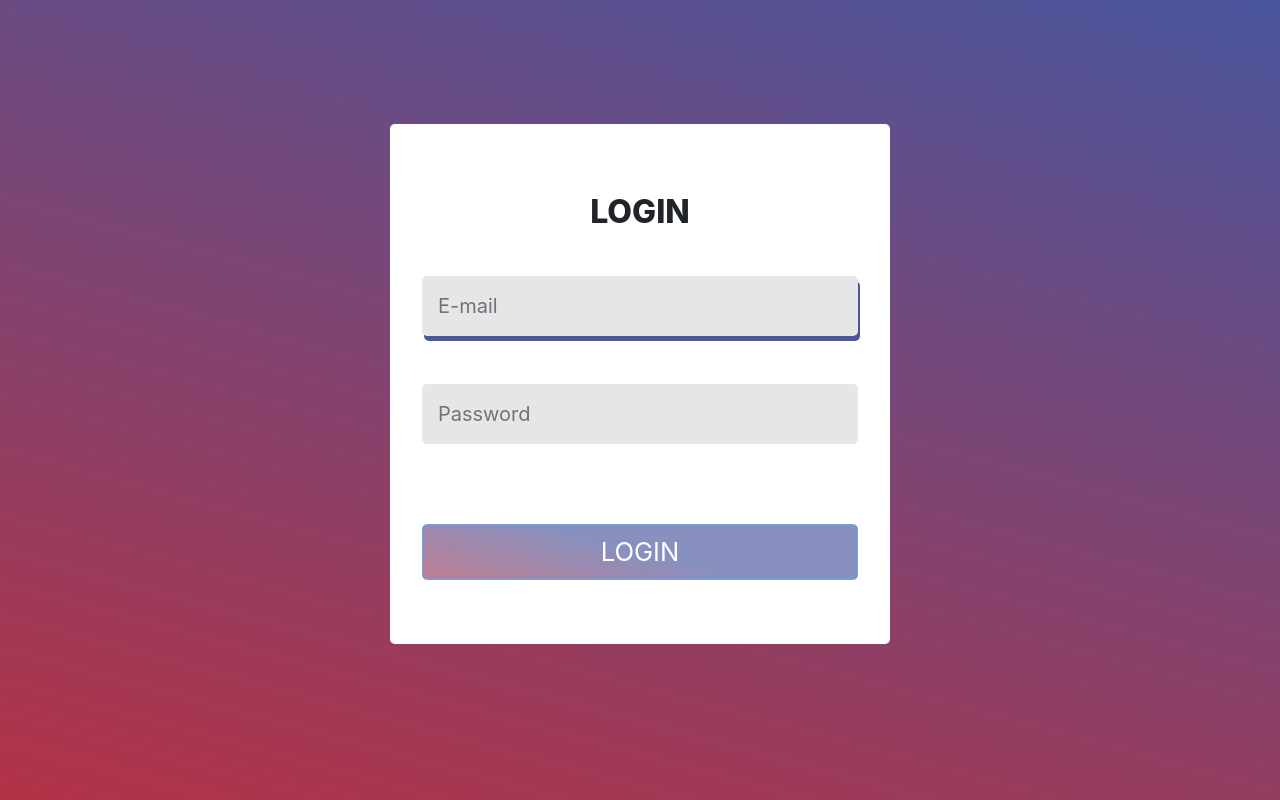
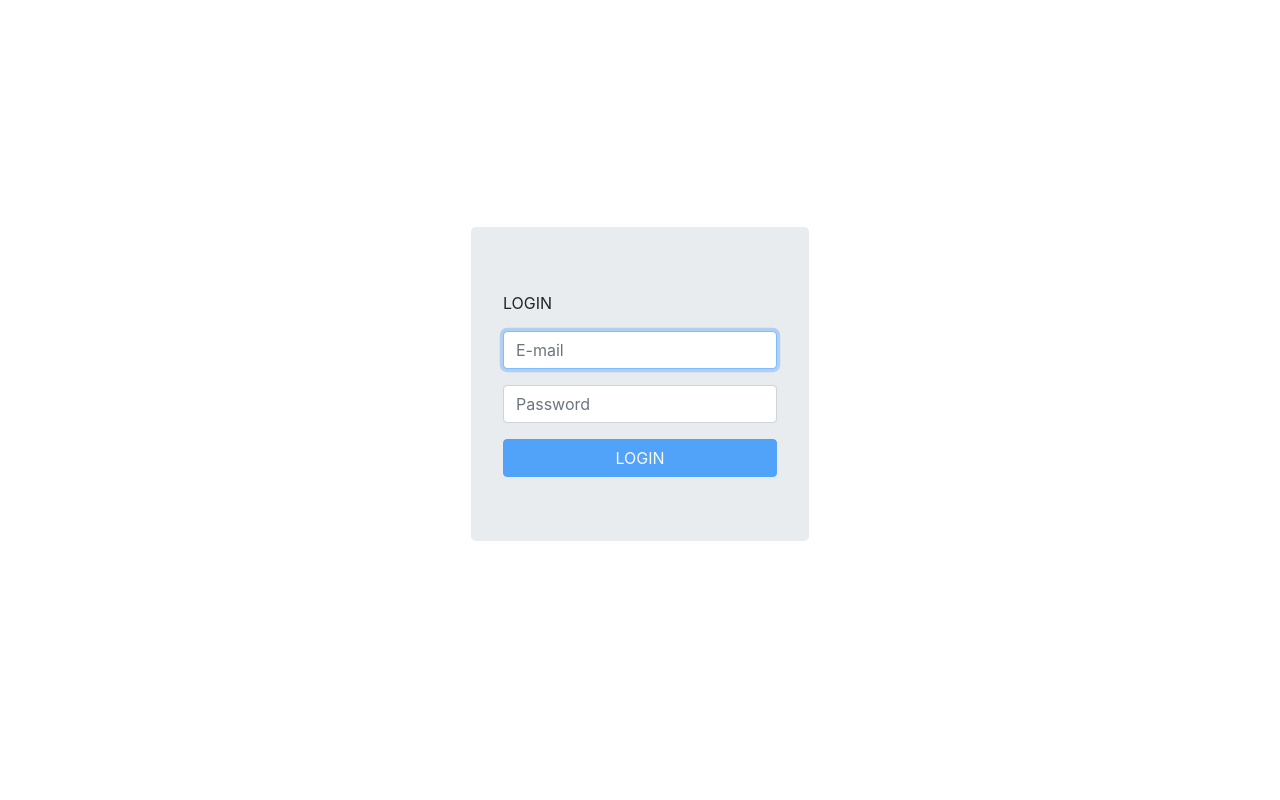
Before and after one commit to sauravtb/Ep-fileviewer, a React (Create React App) app: page / in a window 1280 px wide. Built offline with nearby package versions, Linux system fonts and the light colour scheme; a web font is replaced by a local one.

Commit message:
Login page changes

```diff
--- a/src/App.js
+++ b/src/App.js
@@ -1,8 +1,8 @@
 import React from "react";
 import { BrowserRouter as Router, Switch, Route } from "react-router-dom";
-import { Login, Nomatch } from "./Components";
-import { InboundFiles, OutboundFiles } from "./Components";
-import Table from "./Components/Table/Table.jsx";
+import { Login, Nomatch } from "./components";
+import { InboundFiles, OutboundFiles } from "./components";
+import Table from "./components/Table/Table";
 
 function App() {
   return (
--- a/src/Components/Login/Login.js
+++ b/src/Components/Login/Login.js
@@ -1,24 +1,23 @@
 import React, { useState, useRef, useEffect } from "react";
 import { useHistory } from "react-router-dom";
-import "bootstrap/dist/css/bootstrap.min.css";
-import Jumbotron from "react-bootstrap/Jumbotron";
-import styled from "styled-components";
 import Form from "react-bootstrap/Form";
 import Button from "react-bootstrap/Button";
+import styled from "styled-components";
+import Jumbotron from "react-bootstrap/Jumbotron";
+import "bootstrap/dist/css/bootstrap.min.css";
 
 function LoginNew() {
   const [email, setEmail] = useState("");
   const [password, setPassword] = useState("");
   const [emailError, setEmailError] = useState("");
   const [passwordError, setPasswordError] = useState("");
-  const [disable, setDisable] = useState(false);
+  const [disable] = useState(false);
   const inputFocus = useRef();
   let history = useHistory();
 
   function ValidateEmailAndPassword() {
-    const emailErrorMessage = "invalid email address.";
-    const passwordErrorMessage =
-      "min len 14, an alpha numeric with a  special character.";
+    const emailErrorMessage = "Invalid E-mail address";
+    const passwordErrorMessage = "Invalid Password";
     const mailformat =
       /^[a-zA-Z0-9.!#$%&'*+/=?^_`{|}~-]+@[a-zA-Z0-9-]+(?:\.[a-zA-Z0-9-]+)*$/;
 
@@ -28,16 +27,7 @@ function LoginNew() {
     if (email.match(mailformat) && password.match(passwordformat)) {
       setEmailError("");
       setPasswordError("");
-      let user = {
-        email,
-        password,
-      };
       history.push("/inbound");
-      // setTimeout(() => {
-      //   setDisable(false);
-      // }, 2000);
-      // setDisable(true);
-      console.log(user);
     } else {
       if (!email.match(mailformat) && !password.match(passwordformat)) {
         setEmailError(emailErrorMessage);
@@ -67,30 +57,26 @@ function LoginNew() {
         <Form>
           <Form.Group controlId="formBasicEmail">
             <Form.Control
-              size="lg"
               type="email"
               placeholder="E-mail"
               value={email}
               onChange={(e) => setEmail(e.target.value)}
               ref={inputFocus}
             ></Form.Control>
-            <Form.Text>{emailError}</Form.Text>
+            <Form.Text className="text-danger">{emailError}</Form.Text>
           </Form.Group>
-
           <Form.Group controlId="formBasicPassword">
             <Form.Control
-              size="lg"
               type="password"
               placeholder="Password"
               value={password}
               onChange={(e) => setPassword(e.target.value)}
             />
-            <Form.Text>{passwordError}</Form.Text>
+            <Form.Text className="text-danger">{passwordError}</Form.Text>
           </Form.Group>
         </Form>
         <Button
           className="btns"
-          size="lg"
           block
           onClick={handleSubmit}
           disabled={!email || !password || disable}
@@ -108,44 +94,6 @@ const ParentDiv = styled.div`
   display: flex;
   justify-content: center;
   align-items: center;
-  background: linear-gradient(15deg, #dc2424 -40%, #4a569d 100%);
   height: 100vh;
-
-  .jumbotron {
-    margin-right: 24px;
-    margin-left: 24px;
-    width: 500px;
-    text-align: center;
-    background-color: #ffffff;
-    & p {
-      font-size: 2rem;
-      font-weight: 800;
-      margin-bottom: 2.5rem;
-    }
-    .btn {
-      background: linear-gradient(15deg, #dc2424 -40%, #4a569d 50%);
-      font-size: 1.6rem;
-      margin-top: 5rem;
-    }
-    .form-text {
-      color: red;
-      text-align: left;
-      margin: 6px 36px 0 2px;
-      font-size: 1rem;
-      position: absolute;
-    }
-    .form-group {
-      margin-bottom: 3rem;
-    }
-    .form-control {
-      background-color: #e6e6e6;
-      height: 60px;
-      border-radius: 5px;
-      border: none;
-      outline: none;
-      :focus {
-        box-shadow: 2px 5px #4c569c;
-      }
-    }
-  }
+  width: ;
 `;
--- a/src/Components/Table/Table.jsx
+++ b/src/Components/Table/Table.jsx
@@ -1,5 +1,4 @@
 import React from "react";
-
 import { useTable } from "react-table";
 
 function Table() {
```
Also changed, not shown: src/Components/Table/Table.styles.js (deleted).
